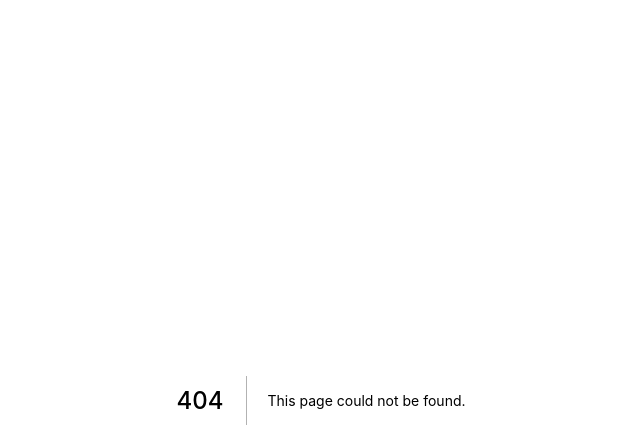
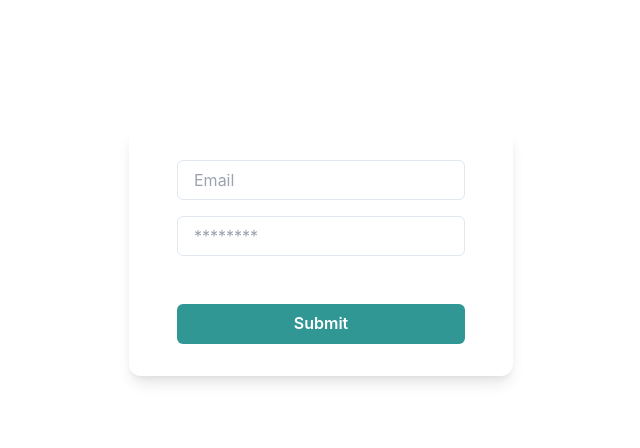
Before and after one commit to aniruddha-jafa/ecommerce-app, a Next.js app in the folder frontend/: page /auth/login2 in a window 1280 px wide. Before the commit this address had no page. Shown: the top 448 px of the page, without its empty margins (319-959 px from the left). Built offline with nearby package versions, Linux system fonts and the light colour scheme.

Commit message:
alternate login form with validation

```diff
--- /dev/null
+++ b/frontend/src/components/LoginFormAlt/index.tsx
@@ -0,0 +1,105 @@
+import {
+  FormControl,
+  FormErrorMessage,
+  Input,
+  Container,
+  Stack,
+  Button,
+} from '@chakra-ui/react'
+
+import { useFormik } from 'formik'
+import { z } from 'zod'
+
+// ----------------------------------------------------------------
+
+const EMAIL_MIN = 2
+const EMAIL_MAX = 250
+const PASSWORD_MIN = 8
+const PASSWORD_MAX = 200
+
+const LoginFormSchema = z.object({
+  email: z
+    .string()
+    .min(EMAIL_MIN, `Email is too short`)
+    .max(EMAIL_MAX, `Email must not exceed ${EMAIL_MAX} characters`)
+    .email('Please enter a valid email'),
+  password: z
+    .string()
+    .min(PASSWORD_MIN, 'Password is too short')
+    .max(PASSWORD_MAX, 'Password is too long'),
+})
+
+type LoginForm = z.infer<typeof LoginFormSchema>
+
+const initialValues: LoginForm = {
+  email: '',
+  password: '',
+}
+
+const onSubmit = (values: object) => {
+  alert(JSON.stringify(values))
+}
+
+function validate(values: unknown) {
+  const result = LoginFormSchema.safeParse(values)
+  if (!result.success) {
+    return result.error.flatten().fieldErrors
+  }
+  return {}
+}
+
+function Main() {
+  const formik = useFormik({
+    initialValues,
+    validate,
+    onSubmit,
+  })
+
+  const { handleChange, touched, errors, values } = formik
+
+  return (
+    <Container
+      maxW='sm'
+      py='8'
+      px='12'
+      borderRadius='xl'
+      boxShadow='lg'
+      bgColor='white'
+      mt={[8, 12, 32]}
+    >
+      <form
+        onSubmit={formik.handleSubmit}
+        onReset={formik.handleReset}
+        noValidate
+      >
+        <Stack spacing={4} justifyContent='space-around'>
+          <FormControl isInvalid={Boolean(touched.email && errors.email)}>
+            <Input
+              name='email'
+              type='email'
+              placeholder='Email'
+              value={values.email}
+              onChange={handleChange}
+            />
+            <FormErrorMessage>{errors.email}</FormErrorMessage>
+          </FormControl>
+          <FormControl isInvalid={Boolean(touched.password && errors.password)}>
+            <Input
+              name='password'
+              type='password'
+              placeholder='********'
+              value={values.password}
+              onChange={handleChange}
+            />
+            <FormErrorMessage>{errors.password}</FormErrorMessage>
+          </FormControl>
+        </Stack>
+        <Button mt={[8, 12]} type='submit' colorScheme='teal' width='full'>
+          Submit
+        </Button>
+      </form>
+    </Container>
+  )
+}
+
+export default Main
--- a/frontend/src/pages/_app.tsx
+++ b/frontend/src/pages/_app.tsx
@@ -1,19 +1,23 @@
 import 'styles/globals.css'
+
+import Head from 'next/head'
+import { ChakraProvider } from '@chakra-ui/react'
+
 import type { AppProps } from 'next/app'
-import Head from 'next/head'
 
 function MyApp({ Component, pageProps }: AppProps) {
   return (
     <>
-    <Head>
-      <meta charSet="UTF-8" />
-      <meta httpEquiv="X-UA-Compatible" content="IE=edge" />
-      <meta name="viewport" content="width=device-width, initial-scale=1.0" />
-    </Head>
-    <Component {...pageProps} />
+      <Head>
+        <meta charSet='UTF-8' />
+        <meta httpEquiv='X-UA-Compatible' content='IE=edge' />
+        <meta name='viewport' content='width=device-width, initial-scale=1.0' />
+      </Head>
+      <ChakraProvider>
+        <Component {...pageProps} />
+      </ChakraProvider>
     </>
   )
-
 }
 
 export default MyApp
--- /dev/null
+++ b/frontend/src/pages/auth/login2.tsx
@@ -0,0 +1,13 @@
+import type { NextPage } from 'next'
+
+import LoginAlt from 'components/LoginFormAlt'
+
+const LoginPage: NextPage = () => {
+  return (
+    <div className='h-screen'>
+      <LoginAlt />
+    </div>
+  )
+}
+
+export default LoginPage
```
Also changed, not shown: frontend/package.json (+12 -3 lines), 2 other files (tests, documents, lock files or other folders).
